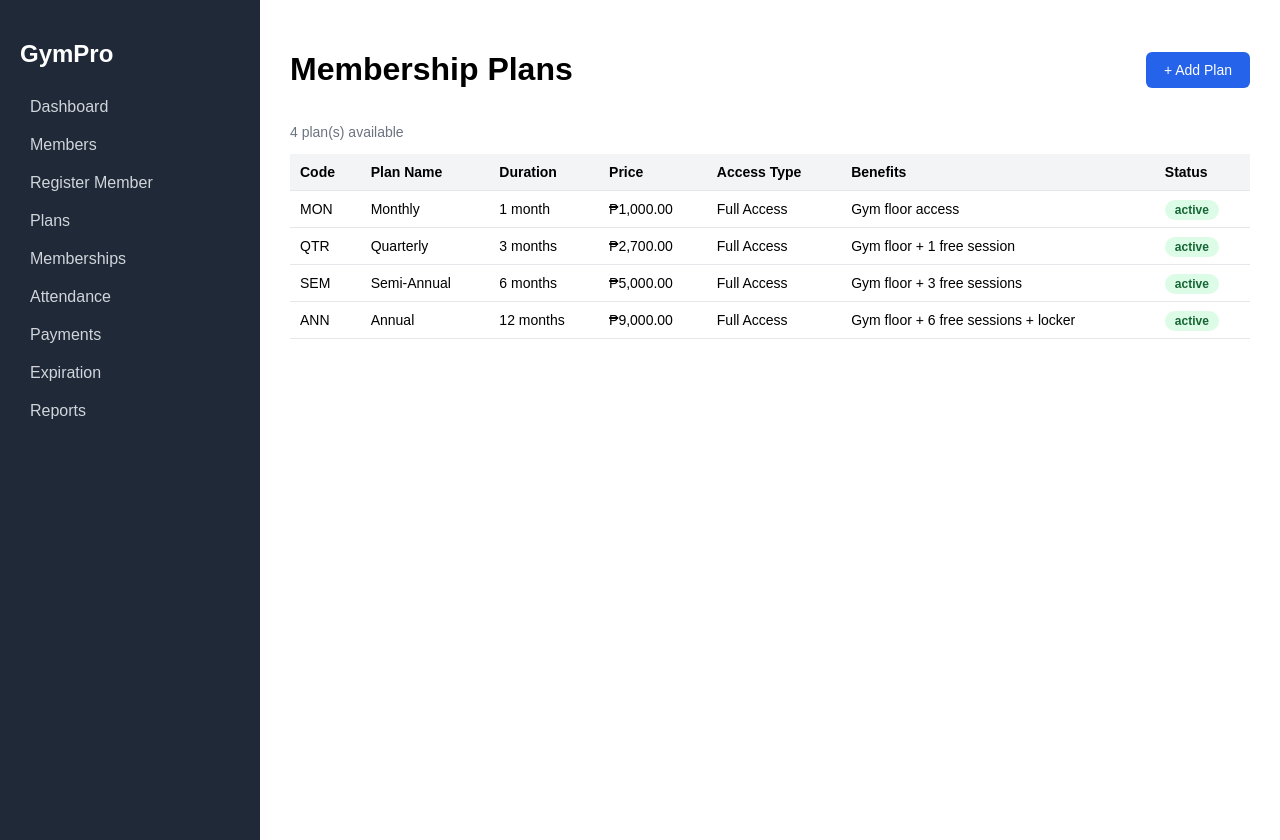
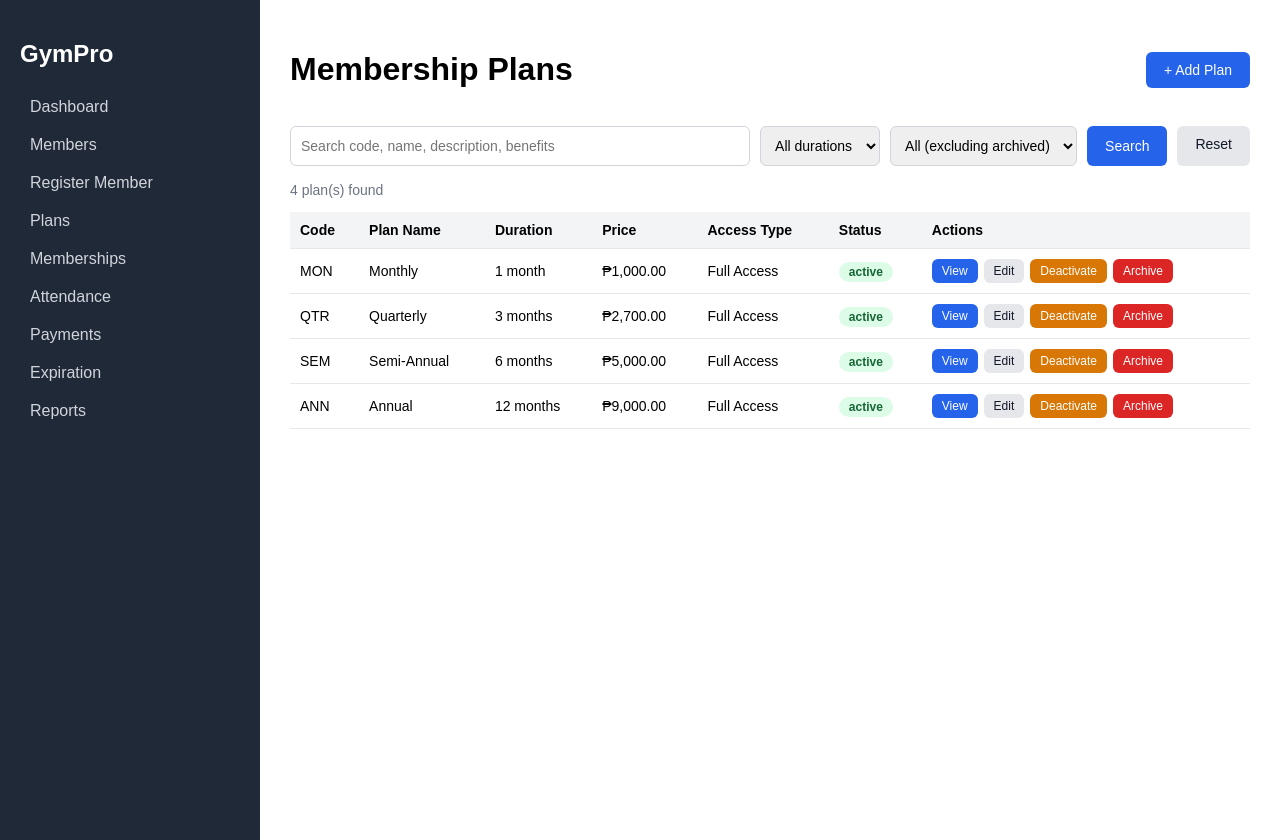
Before and after one commit to Radleyyyy/GYM_MANAGEMENT_SYSTEM, a Flask app: page /plans/ in a window 1280 px wide. Run offline with Flask 3, Linux system fonts and the light colour scheme; data comes from the database, SQL or seed files in the repository.

Commit message:
lab 7:membership plan management

```diff
--- a/controllers/plans.py
+++ b/controllers/plans.py
@@ -8,6 +8,7 @@ plans_bp = Blueprint("plans", __name__, url_prefix="/plans")
 
 PLAN_CODE_RE = re.compile(r"^[A-Z0-9]{2,10}$")
 ACCESS_TYPES = ("Full Access", "Off-Peak Access", "Gym Floor Only")
+STATUSES = ("active", "inactive", "archived")
 FIELDS = ("plan_code", "plan_name", "duration_months", "price",
           "description", "benefits", "access_type", "status")
 REQUIRED = {
@@ -57,8 +58,17 @@ def validate(f, plan_id=None):
 
 @plans_bp.route("/")
 def list_plans():
-    plans = plan_model.list_plans()
-    return render_template("plan_list.html", plans=plans)
+    q = request.args.get("q", "").strip()
+    status = request.args.get("status", "all")
+    if status != "all" and status not in STATUSES:
+        status = "all"
+    duration_raw = request.args.get("duration", "")
+    duration = int(duration_raw) if duration_raw.isdigit() else None
+    plans = plan_model.list_plans(q, status, duration)
+    return render_template(
+        "plan_list.html", plans=plans, q=q, status=status,
+        duration=duration, durations=plan_model.get_durations(),
+    )
 
 
 @plans_bp.route("/new", methods=["GET", "POST"])
@@ -81,3 +91,61 @@ def register():
                 flash("A plan with this code already exists.", "error")
     return render_template("plan_form.html", form=form, editing=False,
                            access_types=ACCESS_TYPES)
+
+
+@plans_bp.route("/<int:plan_id>")
+def view(plan_id):
+    plan = plan_model.get_plan(plan_id)
+    if plan is None:
+        flash("Plan not found.", "error")
+        return redirect(url_for("plans.list_plans"))
+    return render_template(
+        "plan_view.html", plan=plan,
+        total_memberships=plan_model.count_memberships(plan_id),
+        active_memberships=plan_model.count_active_memberships(plan_id),
+    )
+
+
+@plans_bp.route("/<int:plan_id>/edit", methods=["GET", "POST"])
+def edit(plan_id):
+    plan = plan_model.get_plan(plan_id)
+    if plan is None:
+        flash("Plan not found.", "error")
+        return redirect(url_for("plans.list_plans"))
+    if plan["status"] == "archived":
+        flash("Restore this plan before editing it.", "error")
+        return redirect(url_for("plans.list_plans", status="archived"))
+    if request.method == "POST":
+        form = read_form()
+        errors = validate(form, plan_id)
+        if errors:
+            for e in errors:
+                flash(e, "error")
+        else:
+            try:
+                plan_model.update_plan(plan_id, form)
+                flash("Plan updated. Existing memberships keep their original fee and dates.", "success")
+                return redirect(url_for("plans.view", plan_id=plan_id))
+            except sqlite3.IntegrityError:
+                flash("A plan with this code already exists.", "error")
+    else:
+        form = {k: ("" if plan[k] is None else str(plan[k])) for k in FIELDS}
+        form["price"] = f"{plan['price']:.2f}"
+    return render_template("plan_form.html", form=form, editing=True,
+                           access_types=ACCESS_TYPES)
+
+
+@plans_bp.route("/<int:plan_id>/status", methods=["POST"])
+def change_status(plan_id):
+    plan = plan_model.get_plan(plan_id)
+    new_status = request.form.get("status")
+    if plan is None:
+        flash("Plan not found.", "error")
+    elif new_status not in STATUSES:
+        flash("Invalid status.", "error")
+    elif new_status == "archived" and plan_model.count_active_memberships(plan_id) > 0:
+        flash("Cannot archive a plan that has active, pending or suspended memberships.", "error")
+    else:
+        plan_model.set_status(plan_id, new_status)
+        flash(f"Plan '{plan['plan_name']}' is now {new_status}.", "success")
+    return redirect(request.referrer or url_for("plans.list_plans"))
--- a/models/plan_model.py
+++ b/models/plan_model.py
@@ -39,13 +39,53 @@ def create_plan(f):
         conn.close()
 
 
-def list_plans():
+def update_plan(plan_id, f):
+    conn = get_db()
+    try:
+        conn.execute(
+            """UPDATE membership_plans
+               SET plan_code=?, plan_name=?, duration_months=?, price=?,
+                   description=?, benefits=?, access_type=?, status=?
+               WHERE plan_id=?""",
+            (f["plan_code"], f["plan_name"], int(f["duration_months"]),
+             round(float(f["price"]), 2), f["description"], f["benefits"],
+             f["access_type"], f["status"], plan_id),
+        )
+        conn.commit()
+    finally:
+        conn.close()
+
+
+def list_plans(search="", status="all", duration=None):
+    sql = "SELECT * FROM membership_plans WHERE 1=1"
+    params = []
+    if status == "all":
+        sql += " AND status != 'archived'"
+    else:
+        sql += " AND status = ?"
+        params.append(status)
+    if duration:
+        sql += " AND duration_months = ?"
+        params.append(duration)
+    if search:
+        like = f"%{search}%"
+        sql += """ AND (plan_code LIKE ? OR plan_name LIKE ?
+                   OR description LIKE ? OR benefits LIKE ?)"""
+        params += [like] * 4
+    sql += " ORDER BY duration_months, price"
+    conn = get_db()
+    rows = conn.execute(sql, params).fetchall()
+    conn.close()
+    return rows
+
+
+def get_durations():
     conn = get_db()
     rows = conn.execute(
-        "SELECT * FROM membership_plans ORDER BY duration_months, price"
+        "SELECT DISTINCT duration_months FROM membership_plans ORDER BY duration_months"
     ).fetchall()
     conn.close()
-    return rows
+    return [r["duration_months"] for r in rows]
 
 
 def get_plan(plan_id):
@@ -55,3 +95,30 @@ def get_plan(plan_id):
     ).fetchone()
     conn.close()
     return row
+
+
+def set_status(plan_id, status):
+    conn = get_db()
+    conn.execute("UPDATE membership_plans SET status = ? WHERE plan_id = ?", (status, plan_id))
+    conn.commit()
+    conn.close()
+
+
+def count_memberships(plan_id):
+    conn = get_db()
+    n = conn.execute(
+        "SELECT COUNT(*) AS n FROM memberships WHERE plan_id = ?", (plan_id,)
+    ).fetchone()["n"]
+    conn.close()
+    return n
+
+
+def count_active_memberships(plan_id):
+    conn = get_db()
+    n = conn.execute(
+        """SELECT COUNT(*) AS n FROM memberships
+           WHERE plan_id = ? AND status IN ('active','pending','suspended')""",
+        (plan_id,),
+    ).fetchone()["n"]
+    conn.close()
+    return n
--- a/templates/plan_list.html
+++ b/templates/plan_list.html
@@ -5,13 +5,31 @@
   <h1>Membership Plans</h1>
   <a href="{{ url_for('plans.register') }}" class="btn">+ Add Plan</a>
 </div>
-<p class="muted">{{ plans|length }} plan(s) available</p>
+
+<form method="get" class="toolbar">
+  <input type="text" name="q" value="{{ q }}" placeholder="Search code, name, description, benefits">
+  <select name="duration">
+    <option value="">All durations</option>
+    {% for d in durations %}
+    <option value="{{ d }}" {% if duration == d %}selected{% endif %}>{{ d }} month{{ '' if d == 1 else 's' }}</option>
+    {% endfor %}
+  </select>
+  <select name="status">
+    {% for value, label in [("all", "All (excluding archived)"), ("active", "Active"), ("inactive", "Inactive"), ("archived", "Archived")] %}
+    <option value="{{ value }}" {% if status == value %}selected{% endif %}>{{ label }}</option>
+    {% endfor %}
+  </select>
+  <button type="submit" class="btn">Search</button>
+  <a href="{{ url_for('plans.list_plans') }}" class="btn btn-light">Reset</a>
+</form>
+
+<p class="muted">{{ plans|length }} plan(s) found</p>
 
 <table class="data-table">
   <thead>
     <tr>
       <th>Code</th><th>Plan Name</th><th>Duration</th><th>Price</th>
-      <th>Access Type</th><th>Benefits</th><th>Status</th>
+      <th>Access Type</th><th>Status</th><th>Actions</th>
     </tr>
   </thead>
   <tbody>
@@ -22,11 +40,43 @@
       <td>{{ p.duration_months }} month{{ '' if p.duration_months == 1 else 's' }}</td>
       <td>₱{{ '{:,.2f}'.format(p.price) }}</td>
       <td>{{ p.access_type }}</td>
-      <td>{{ p.benefits or '-' }}</td>
       <td><span class="badge badge-{{ p.status }}">{{ p.status }}</span></td>
+      <td>
+        <div class="row-actions">
+          <a href="{{ url_for('plans.view', plan_id=p.plan_id) }}" class="btn btn-sm">View</a>
+          {% if p.status != 'archived' %}
+          <a href="{{ url_for('plans.edit', plan_id=p.plan_id) }}" class="btn btn-sm btn-light">Edit</a>
+          {% endif %}
+
+          {% if p.status == 'active' %}
+          <form method="post" action="{{ url_for('plans.change_status', plan_id=p.plan_id) }}" class="inline">
+            <input type="hidden" name="status" value="inactive">
+            <button type="submit" class="btn btn-sm btn-warn">Deactivate</button>
+          </form>
+          {% elif p.status == 'inactive' %}
+          <form method="post" action="{{ url_for('plans.change_status', plan_id=p.plan_id) }}" class="inline">
+            <input type="hidden" name="status" value="active">
+            <button type="submit" class="btn btn-sm">Activate</button>
+          </form>
+          {% endif %}
+
+          {% if p.status != 'archived' %}
+          <form method="post" action="{{ url_for('plans.change_status', plan_id=p.plan_id) }}" class="inline"
+                onsubmit="return confirm('Archive this plan?');">
+            <input type="hidden" name="status" value="archived">
+            <button type="submit" class="btn btn-sm btn-danger">Archive</button>
+          </form>
+          {% else %}
+          <form method="post" action="{{ url_for('plans.change_status', plan_id=p.plan_id) }}" class="inline">
+            <input type="hidden" name="status" value="inactive">
+            <button type="submit" class="btn btn-sm">Restore</button>
+          </form>
+          {% endif %}
+        </div>
+      </td>
     </tr>
     {% else %}
-    <tr><td colspan="7" class="muted">No plans yet.</td></tr>
+    <tr><td colspan="7" class="muted">No plans found.</td></tr>
     {% endfor %}
   </tbody>
 </table>
```
Also changed, not shown: templates/plan_view.html (added, +55 -0 lines).
